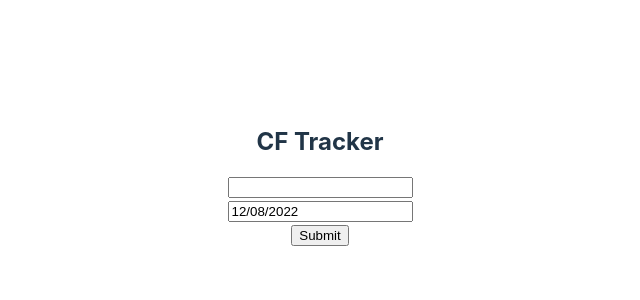
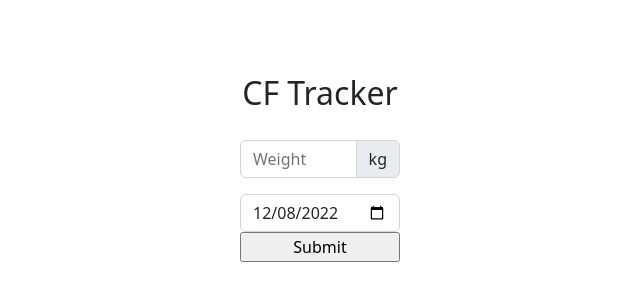
Before and after one commit to Melvin-n/cf-tracker, a React (Vite) app: page / in a window 1280 px wide. Shown: the part 222-522 px from the top of the page, without its empty margins (320-960 px from the left). Built offline with nearby package versions, Linux system fonts and the light colour scheme.

Commit message:
update form

```diff
--- a/package.json
+++ b/package.json
@@ -9,17 +9,21 @@
     "preview": "vite preview"
   },
   "dependencies": {
+    "@mui/material": "^5.10.17",
     "bootstrap": "^5.2.3",
     "moment": "^2.29.4",
     "react": "^18.2.0",
+    "react-bootstrap": "^2.7.0",
+    "react-datepicker": "^4.8.0",
     "react-dom": "^18.2.0",
     "react-hook-form": "^7.40.0"
   },
   "devDependencies": {
     "@types/react": "^18.0.24",
+    "@types/react-datepicker": "^4.8.0",
     "@types/react-dom": "^18.0.8",
     "@vitejs/plugin-react": "^2.2.0",
     "typescript": "^4.6.4",
-    "vite": "^3.2.3"
+    "vite": "^3.2.5"
   }
 }
--- a/src/components/WeightTracker.tsx
+++ b/src/components/WeightTracker.tsx
@@ -1,9 +1,11 @@
-import React, { useState } from "react";
+import React, { useEffect, useState } from "react";
 import { useForm, Controller } from "react-hook-form";
 import DatePicker from "react-datepicker";
 import moment from "moment";
 import "./weightTracker.css";
-import { TextField, InputAdornment } from "@mui/material";
+import { Button, Form, InputGroup } from "react-bootstrap";
+import "bootstrap/dist/css/bootstrap.min.css";
+import "react-datepicker/dist/react-datepicker.css";
 
 type TweightInput = {
   Weight: string;
@@ -11,40 +13,51 @@ type TweightInput = {
 };
 
 export const WeightTracker = (): JSX.Element => {
-  const {
-    register,
-    handleSubmit,
-    control,
-    formState: { errors },
-  } = useForm({
-    defaultValues: {
-      Weight: "",
-      Date: moment().format("DD-MM-YYYY"),
-    },
-  });
-  console.log(errors);
-  const now = Date.now();
-  const [startDate, setStartDate] = useState<Date | null>(new Date(now));
+  const now = moment().format("YYYY-MM-DD");
+  console.log(now);
+  const [date, setDate] = useState<string>(now);
+  const [weight, setWeight] = useState<number | undefined>();
+
+  useEffect(() => {
+    console.log(date);
+  }, [date]);
   return (
     <div className="weight-tracker__input-form-container">
-      <form
-        className="weight-tracker__input-form"
-        onSubmit={handleSubmit((data) => {
-          console.log(data);
-        })}
-      >
-        <input {...register("Weight", {})} />
+      <form className="weight-tracker__input-form">
+        <InputGroup className="mb-3">
+          <Form.Control
+            placeholder="Weight"
+            aria-label="Weight input"
+            aria-describedby="basic-addon2"
+            type="number"
+            value={weight}
+            autoComplete="off"
+            required
+            onChange={(e) => {
+              !isNaN(Number(e.target.value)) ? (
+                setWeight(Number(e.target.value))
+              ) : (
+                <Form.Control.Feedback type="invalid">
+                  Please provide a valid city.
+                </Form.Control.Feedback>
+              );
+            }}
+          />
+          <InputGroup.Text id="basic-addon2">kg</InputGroup.Text>
+        </InputGroup>
+
         {/* react hook form uses uncontrolled inputs (not dependant on state), to */}
         {/* use controlled inputs e.g like DatePicker, need to use Controller */}
-        <Controller
-          name="Date"
-          control={control}
-          render={() => (
-            <DatePicker
-              selected={startDate}
-              onChange={(date) => setStartDate(date)}
-            />
-          )}
+
+        <Form.Control
+          className="weight-tracker__date-picker"
+          type="date"
+          value={date}
+          onChange={(e) => {
+            e.preventDefault();
+            setDate(e.target.value);
+          }}
+          required
         />
         {/* <input {...register("Date", { required: "Date is required" })} /> */}
         <input type="submit" />
--- a/src/components/weightTracker.css
+++ b/src/components/weightTracker.css
@@ -1,8 +1,29 @@
 .weight-tracker__input-form {
-    width: 780px;
+    width: 200px;
+    display: flex;
+    flex-direction: column;
+    padding: 20px;
 }
 
 .weight-tracker__input-form-container {
+    width: 50%;
     display: flex;
     flex-direction: column;
 }
+
+.weight-tracker__date-picker {
+    width: 200px;
+    display: flex;
+    flex-direction: row;
+    font-size: 10px;
+}
+
+input[type=number]::-webkit-inner-spin-button,
+input[type=number]::-webkit-outer-spin-button {
+  -webkit-appearance: none;
+  margin: 0;
+}
+
+input[type=number] {
+    -moz-appearance: textfield;
+  }
```
